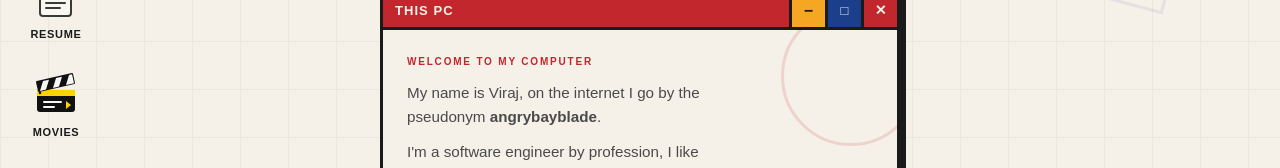
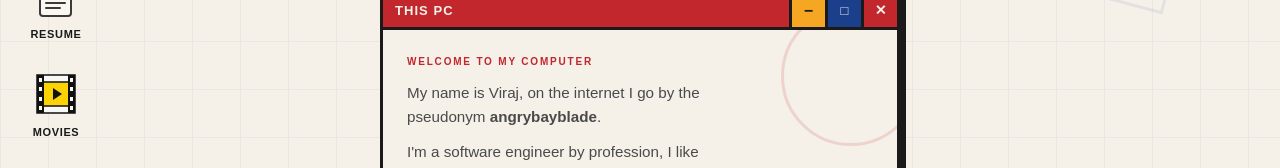
Before and after one commit to angrybayblade/computer, a Next.js app: page / in a window 1280 px wide. Shown: the part 199-367 px from the top of the page. Built offline with nearby package versions, Linux system fonts and the light colour scheme; a web font is replaced by a local one; what fast-average-color would draw is missing.

Commit message:
Align Movies icon with utilitarian app aesthetic

```diff
--- a/app/components/apps/movies/index.tsx
+++ b/app/components/apps/movies/index.tsx
@@ -437,13 +437,12 @@ export function MoviesApp() {
 function MoviesIcon() {
   return (
     <svg viewBox="0 0 48 48" width="100%" height="100%" aria-hidden="true">
-      <path d="M5 20h38v19a3 3 0 0 1-3 3H8a3 3 0 0 1-3-3Z" fill="#111111" />
-      <path d="M5 20h38v6H5z" fill="#FFD200" />
-      <path d="m5 12 35-8 2 9-35 8Z" fill="#111111" stroke="#111111" strokeWidth="2" strokeLinejoin="round" />
-      <path d="m11 11 6-1.37-3 9.92-6 1.37Z M24 8.03l6-1.37-3 9.92-6 1.37Z M37 5.06l3-.69 2 8.77-8 1.83Z" fill="#F7F7F5" />
-      <circle cx="8" cy="23" r="1.25" fill="#111111" />
-      <path d="M12 32h17M12 37h10" stroke="#F7F7F5" strokeWidth="2" strokeLinecap="round" />
-      <path d="m34 31 5 4-5 4Z" fill="#FFD200" />
+      <rect x="5" y="5" width="38" height="38" fill="#F7F7F5" stroke="#111111" strokeWidth="1.5" />
+      <path d="M5 5h7v38H5zM36 5h7v38h-7z" fill="#111111" />
+      <path d="M7 8h3v4H7zM7 17h3v4H7zM7 27h3v4H7zM7 36h3v4H7zM38 8h3v4h-3zM38 17h3v4h-3zM38 27h3v4h-3zM38 36h3v4h-3z" fill="#F7F7F5" />
+      <path d="M12 12h24v24H12z" fill="#FFD200" />
+      <path d="m21 18 9 6-9 6Z" fill="#111111" />
+      <path d="M12 12h24M12 36h24" stroke="#111111" strokeWidth="1.5" />
     </svg>
   );
 }
```
